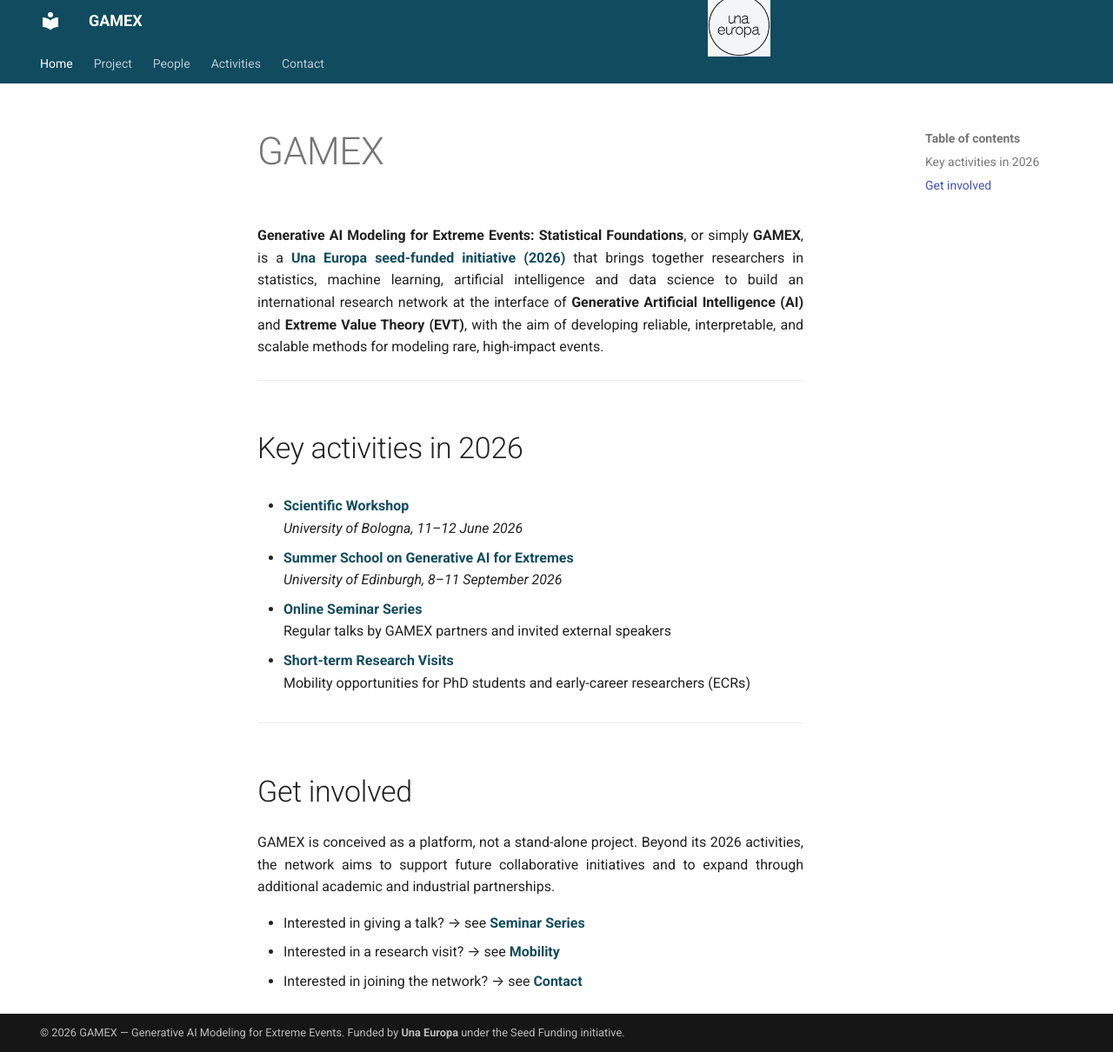
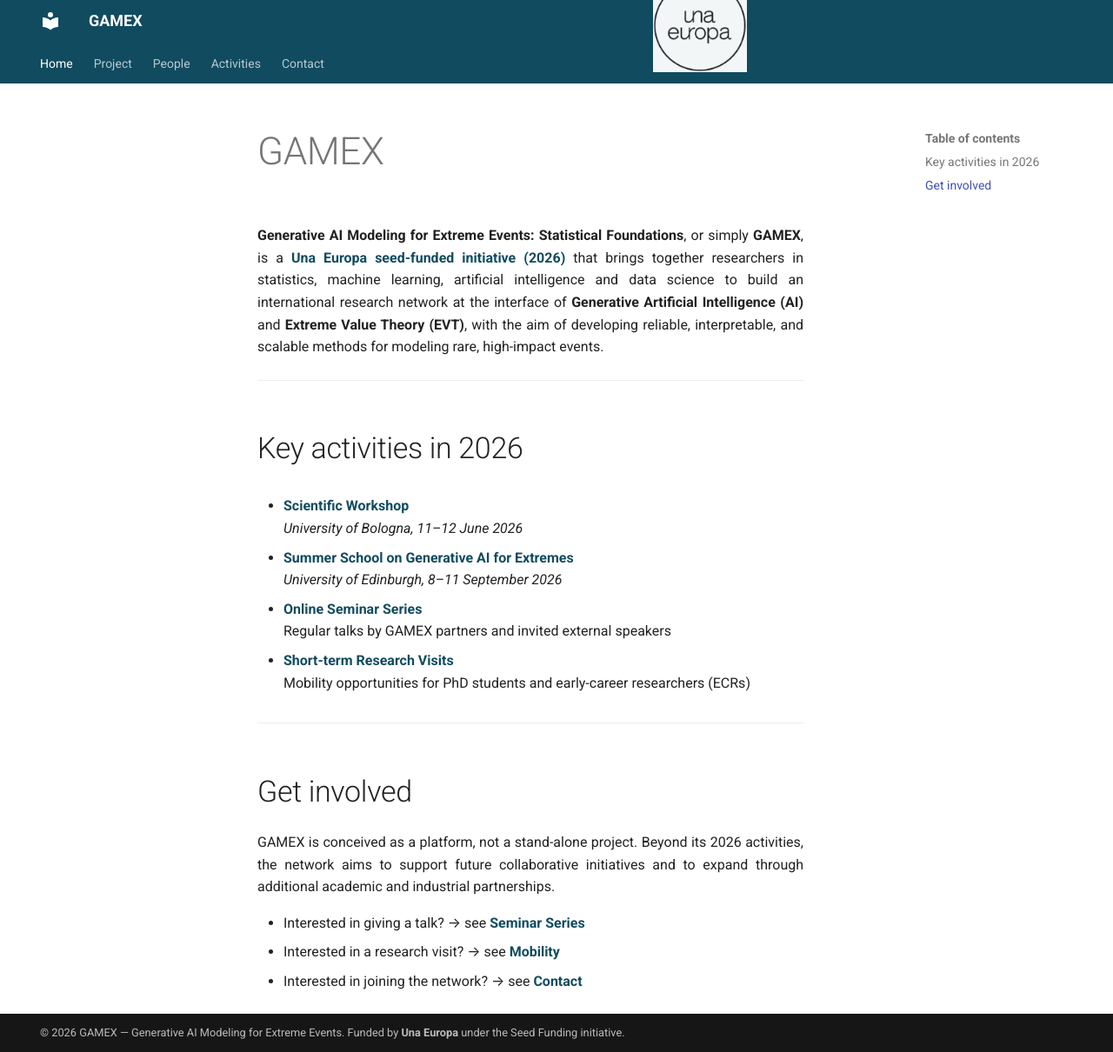
Before and after one commit to gamex-network/gamex-network.github.io, an MkDocs documentation site: the page built from docs/index.md, in a window 1280 px wide and 1210 px high. Shown: the whole window at 87% size. Built offline with MkDocs 1.6.1 and Material for MkDocs 9.7.7, drawn with Linux system fonts in a browser that asks for light colours.

Commit message:
Update extra.css

```diff
--- a/docs/stylesheets/extra.css
+++ b/docs/stylesheets/extra.css
@@ -115,8 +115,8 @@
     right: 340px;              /* ~5 cm to the left */
     transform: translateY(-50%);
 
-    width: 180px;              /* doubled size */
-    height: 72px;              /* doubled size */
+    width: 270px;              /* doubled size */
+    height: 108px;              /* doubled size */
 
     background: url("../assets/UnaEuropaLogo.png") no-repeat center;
     background-size: contain;
```
